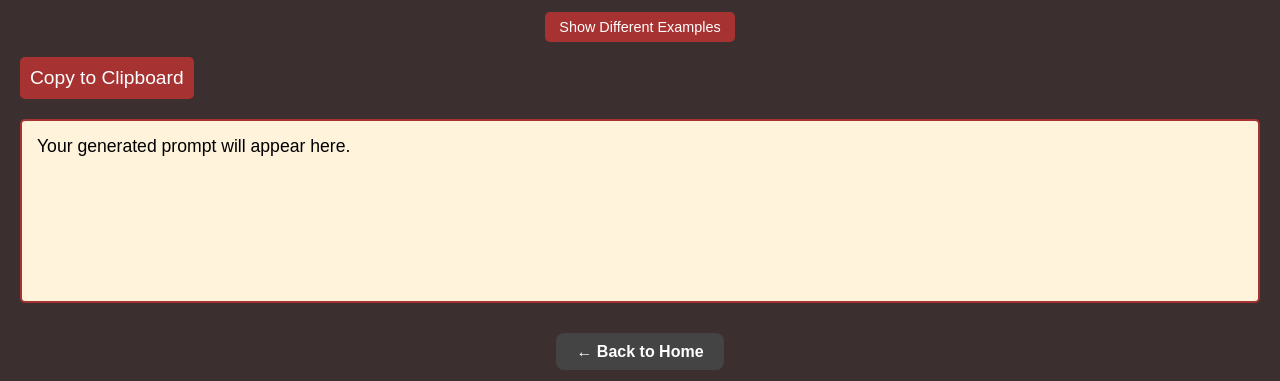
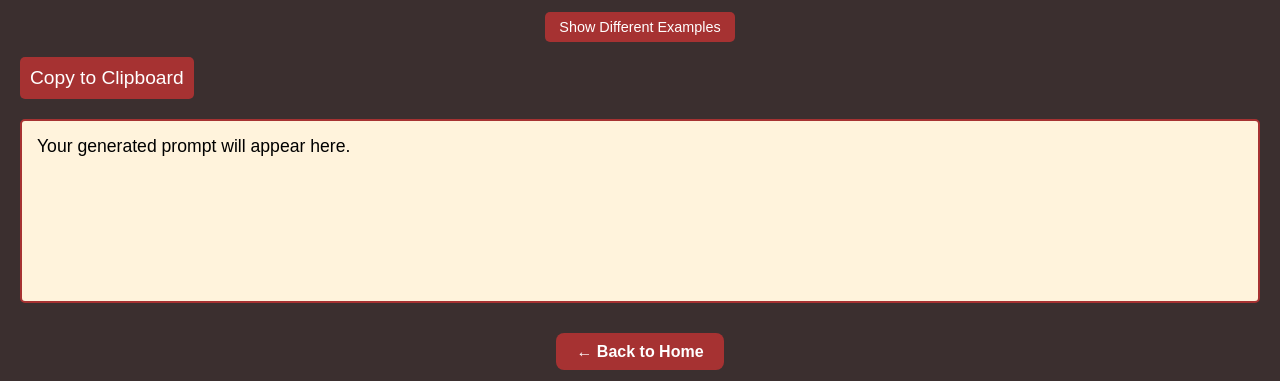
Before and after one commit to Estabondotcom/VTTRPG-art-prompt-generator-, a plain HTML site: page token.html in a window 1280 px wide. Shown: the part 1221-1602 px from the top of the page. Drawn offline with Linux system fonts and the light colour scheme.

Commit message:
Update token.html

```diff
--- a/token.html
+++ b/token.html
@@ -781,7 +781,7 @@ document.addEventListener("DOMContentLoaded", function () {
 
 </script>
 <div style="text-align:center; margin-top: 40px;">
-  <a href="index.html" style="background-color: #444; color: white; padding: 10px 20px; text-decoration: none; border-radius: 8px; font-weight: bold;">
+  <a href="index.html" style="background-color: #a63232; color: white; padding: 10px 20px; text-decoration: none; border-radius: 8px; font-weight: bold;">
     ← Back to Home
   </a>
 </div>
```
